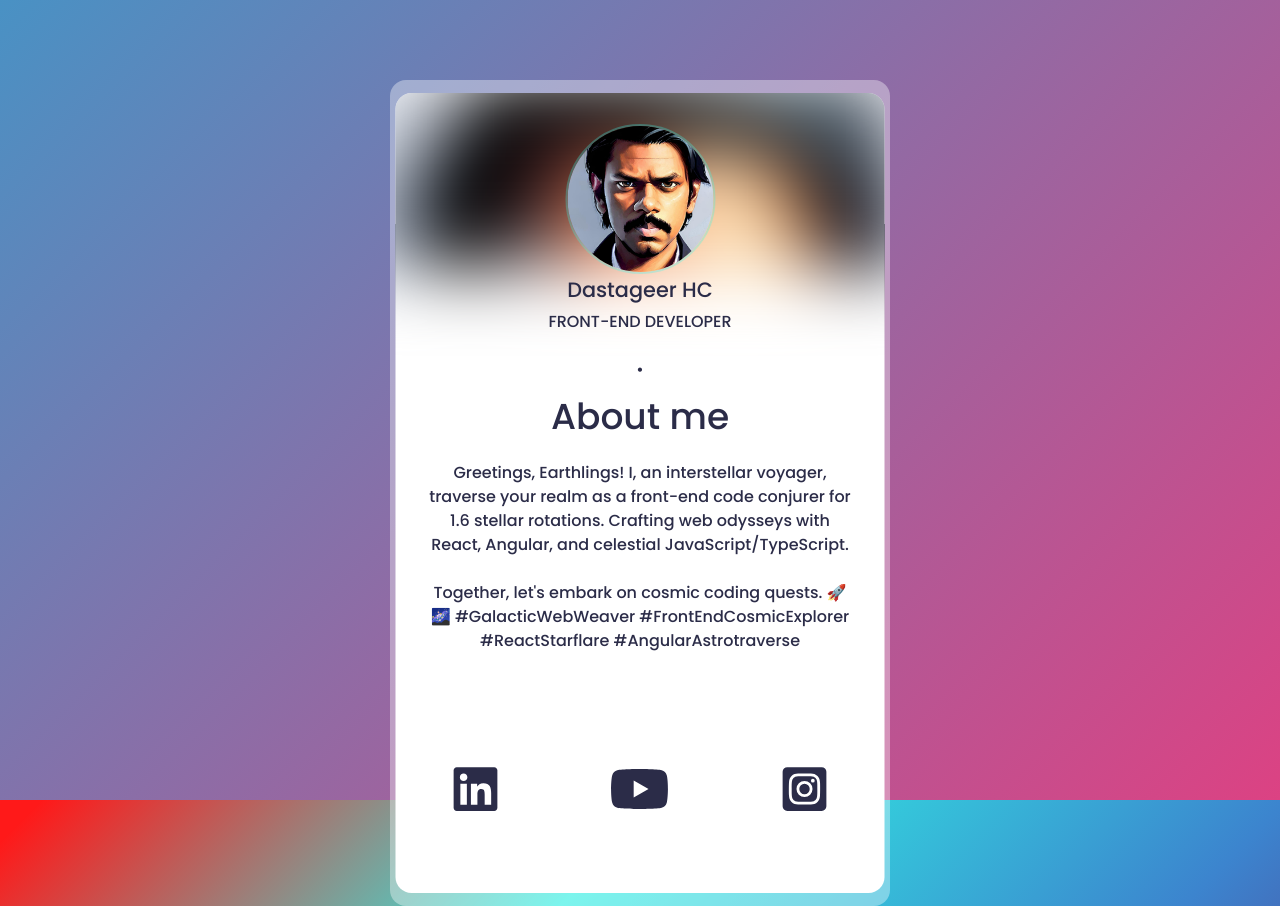
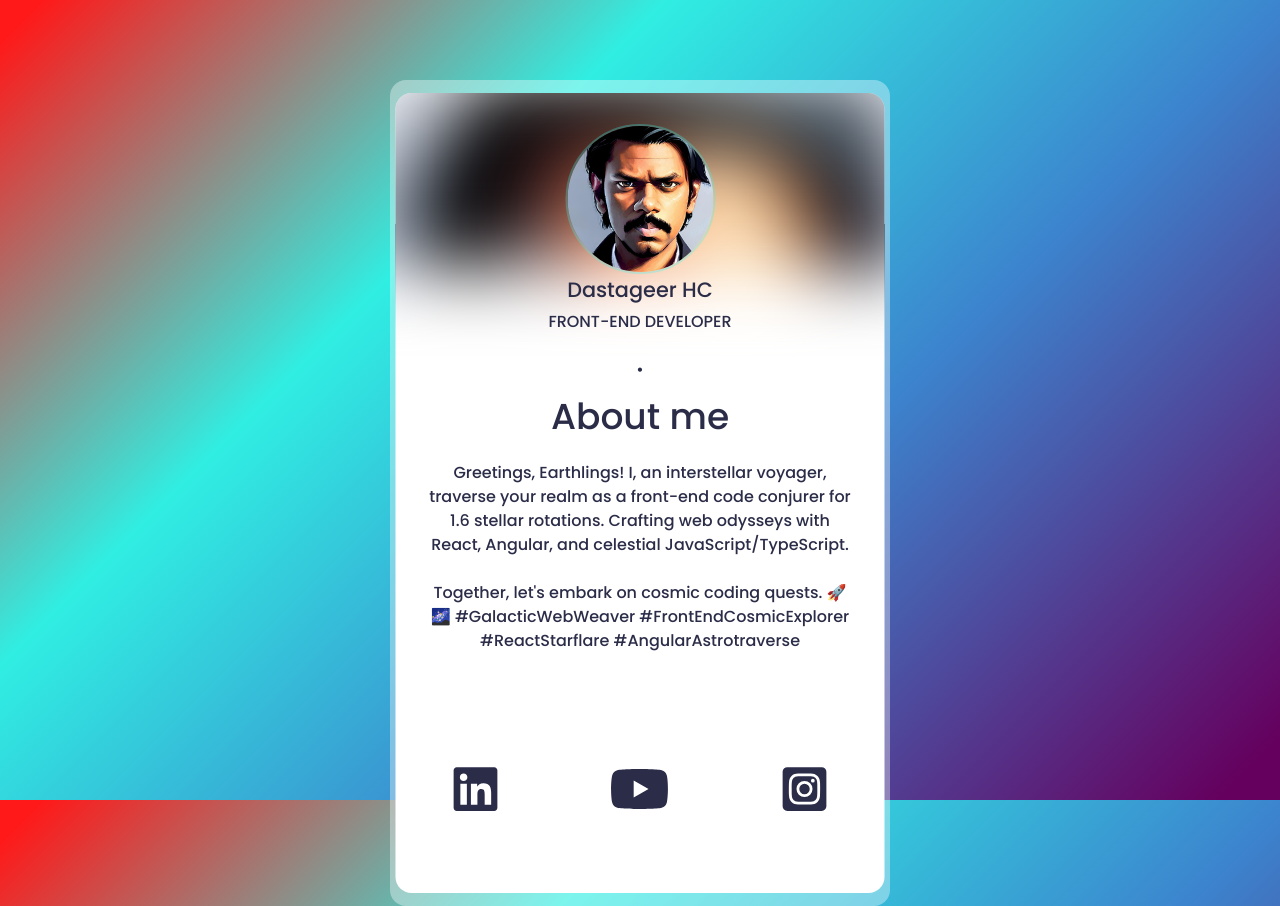
Before and after one commit to dastageer-hc/portfolio, a React (Create React App) app: page / in a window 1280 px wide. Built offline with nearby package versions, Linux system fonts and the light colour scheme.

Commit message:
(fix): dastageer bug fix for height issue

```diff
--- a/src/components/Homepage/HomePage.module.css
+++ b/src/components/Homepage/HomePage.module.css
@@ -1,14 +1,13 @@
 .main_container {
   background-image: linear-gradient(to right, #141e30, #243b55);
   width: 100vw;
-  height: 100vh;
+  /* height: 100vh; */
   position: relative;
   background: linear-gradient(-45deg, #ee7752, #e73c7e, #23a6d5, #23d5ab);
   background-size: 400% 400%;
   animation: gradient 15s ease infinite;
   animation-direction: reverse;
-  height: 100vh;
-
+  /* height: 100vh; */
 
 }
 
```
Also changed, not shown: 1 other file (tests, documents, lock files or other folders).
